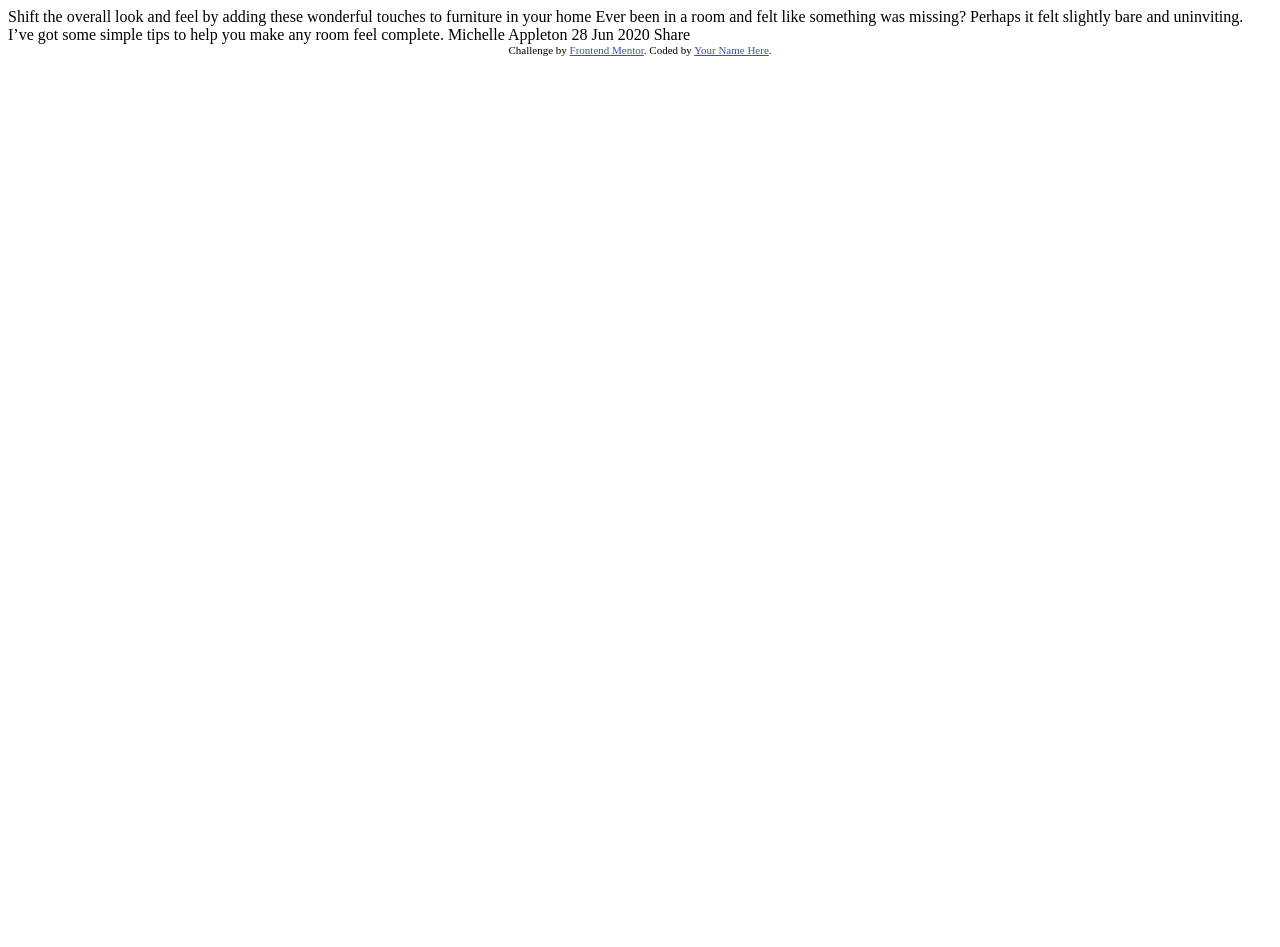
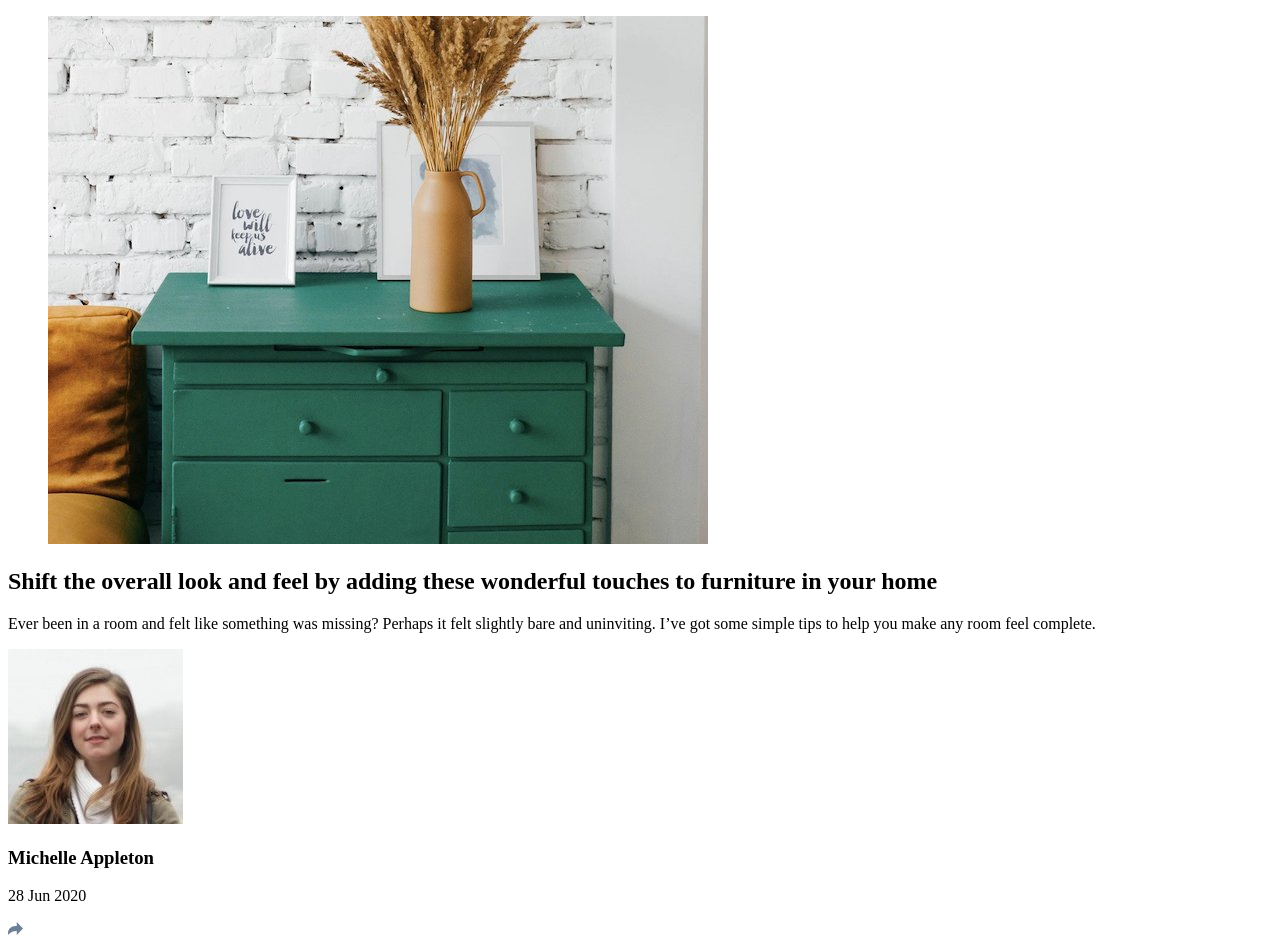
Before and after one commit to AfreenMaymuna/article-previews, a plain HTML site: page index.html in a window 1280 px wide. Before the commit the page ends 800 px from the top, so only its background shows below. Drawn offline with Linux system fonts and the light colour scheme.

Commit message:
artical project

```diff
--- a/index.html
+++ b/index.html
@@ -7,30 +7,43 @@
   <link rel="icon" type="image/png" sizes="32x32" href="./images/favicon-32x32.png">
 
   <title>Frontend Mentor | Article preview component</title>
-
-  <!-- Feel free to remove these styles or customise in your own stylesheet 👍 -->
-  <style>
-    .attribution { font-size: 11px; text-align: center; }
-    .attribution a { color: hsl(228, 45%, 44%); }
-  </style>
+  <link rel="stylesheet" href="./style.css">
 </head>
 <body>
+<section>
+  <article>
+    <div>
+      <figure>
+        <img src="./images/drawers.jpg" alt="images" />
+      </figure>
+    </div>
+    <div>
+      <div>
+        <h2>Shift the overall look and feel by adding these wonderful
+        touches to furniture in your home</h2>
+        <p> Ever been in a room and felt like something was missing? Perhaps
+          it felt slightly bare and uninviting. I’ve got some simple tips
+          to help you make any room feel complete.</p>
+        </div>
+        <div>
+          <div>
+            <img src="./images/avatar-michelle.jpg" alt="avatar-michelle" />
+            <div>
+              <h3>Michelle Appleton</h3>
+              <p>28 Jun 2020</p>
+            </div>
+          </div>
+          <div>
+            <img src="./images/icon-share.svg" alt="Share" />
+          </div>
+        </div>
+    </div>
 
-  Shift the overall look and feel by adding these wonderful
-  touches to furniture in your home
-
-  Ever been in a room and felt like something was missing? Perhaps
-  it felt slightly bare and uninviting. I’ve got some simple tips
-  to help you make any room feel complete.
-
-  Michelle Appleton
-  28 Jun 2020
-
-  Share
-
-  <div class="attribution">
+  </article>
+</section>
+  <!-- <div class="attribution">
     Challenge by <a href="https://www.frontendmentor.io?ref=challenge" target="_blank">Frontend Mentor</a>.
     Coded by <a href="#">Your Name Here</a>.
-  </div>
+  </div> -->
 </body>
 </html>
```
Also changed, not shown: style.css (added).
